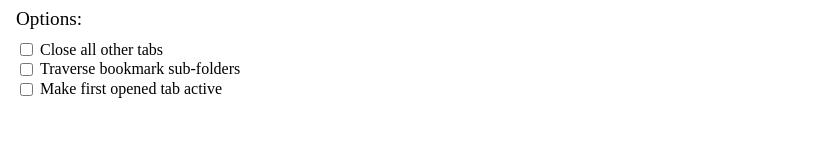
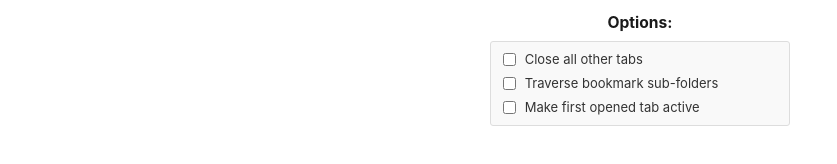
Before and after one commit to nyetwurk/rait, a browser extension: page options/options.html in a window 1280 px wide. Shown: the whole page, without its empty margins (0-837 px from the left). Drawn offline with Linux system fonts and the light colour scheme.

Commit message:
Make options menu nicer

```diff
--- a/options/options.css
+++ b/options/options.css
@@ -1,19 +1,35 @@
 body {
-/*
-  width: 25em;
-  font-family: "Open Sans Light", sans-serif;
-  font-size: 0.9em;
-  font-weight: 300;
-*/
-  padding-left: 0.5em;
+  max-width: 300px; /* Even narrower */
+  margin: 5px auto; /* Minimal top/bottom margin */
+  padding: 8px; /* Reduced padding */
+  font-family: -apple-system, BlinkMacSystemFont, "Segoe UI", Roboto, Helvetica, Arial, sans-serif, "Apple Color Emoji", "Segoe UI Emoji", "Segoe UI Symbol"; /* System font stack */
+  font-size: 13px; /* Smaller base font size */
+  line-height: 1.3; /* Tighter line height */
+  color: #333; /* Darker text color */
+}
+
+.options {
+    margin-top: 8px; /* Further reduced space */
+    padding: 8px; /* Reduced padding */
+    border: 1px solid #ddd; /* Subtle border */
+    border-radius: 3px; /* Smaller radius */
+    background-color: #f9f9f9; /* Slight background color */
 }
 
 .options label {
   display: block;
-/*  padding: 0.2em 0; */
+  margin-bottom: 5px; /* Further reduced space between options */
+  cursor: pointer; /* Indicate labels are clickable */
 }
-.options input {
+
+/* Remove margin from the last label */
+.options label:last-child {
+    margin-bottom: 0;
+}
+
+.options input[type="checkbox"] {
     vertical-align: middle;
+    margin-right: 5px; /* Minimal space */
 }
 
 .options label span {
@@ -21,6 +37,9 @@ body {
 }
 
 .title {
-  font-size: 1.2em;
-  margin-bottom: 0.5em;
+  font-size: 1.2em; /* Smaller title */
+  margin-bottom: 8px; /* Reduced space below title */
+  font-weight: bold; /* Make title bold */
+  color: #1a1a1a;
+  text-align: center; /* Center the title */
 }
```
Also changed, not shown: 1 other file.
